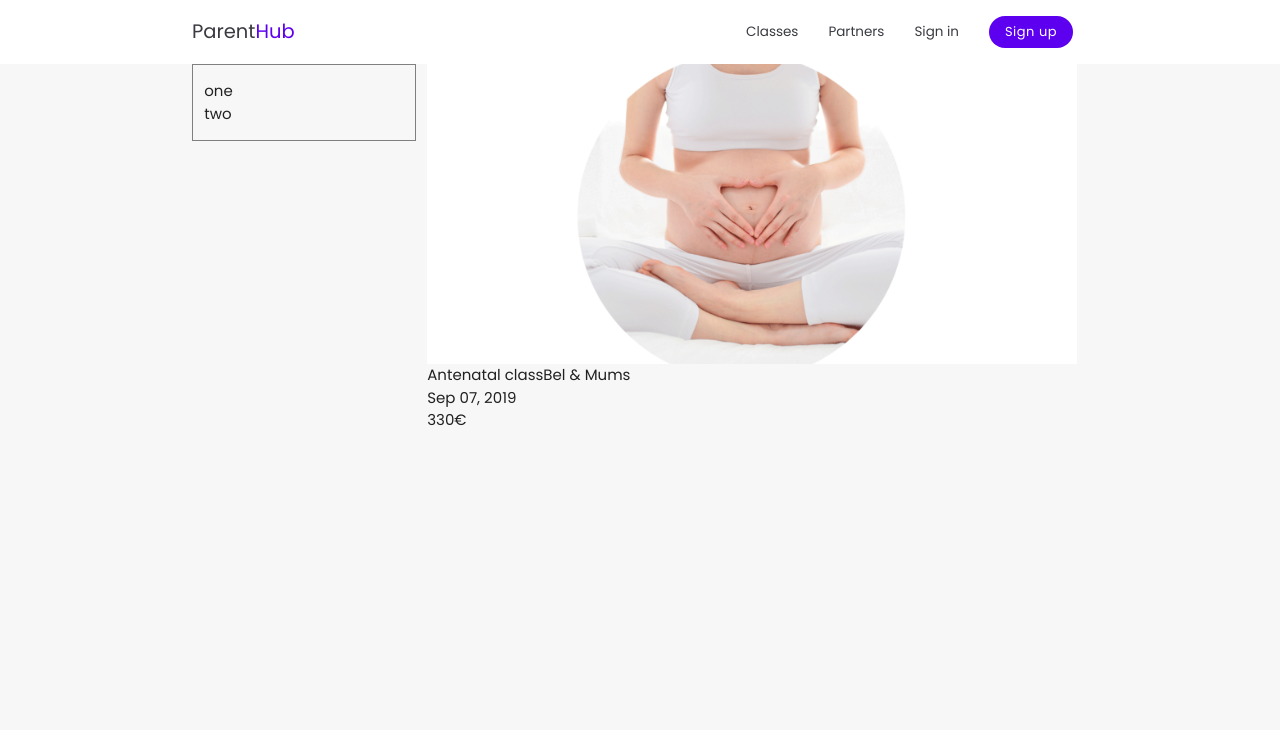
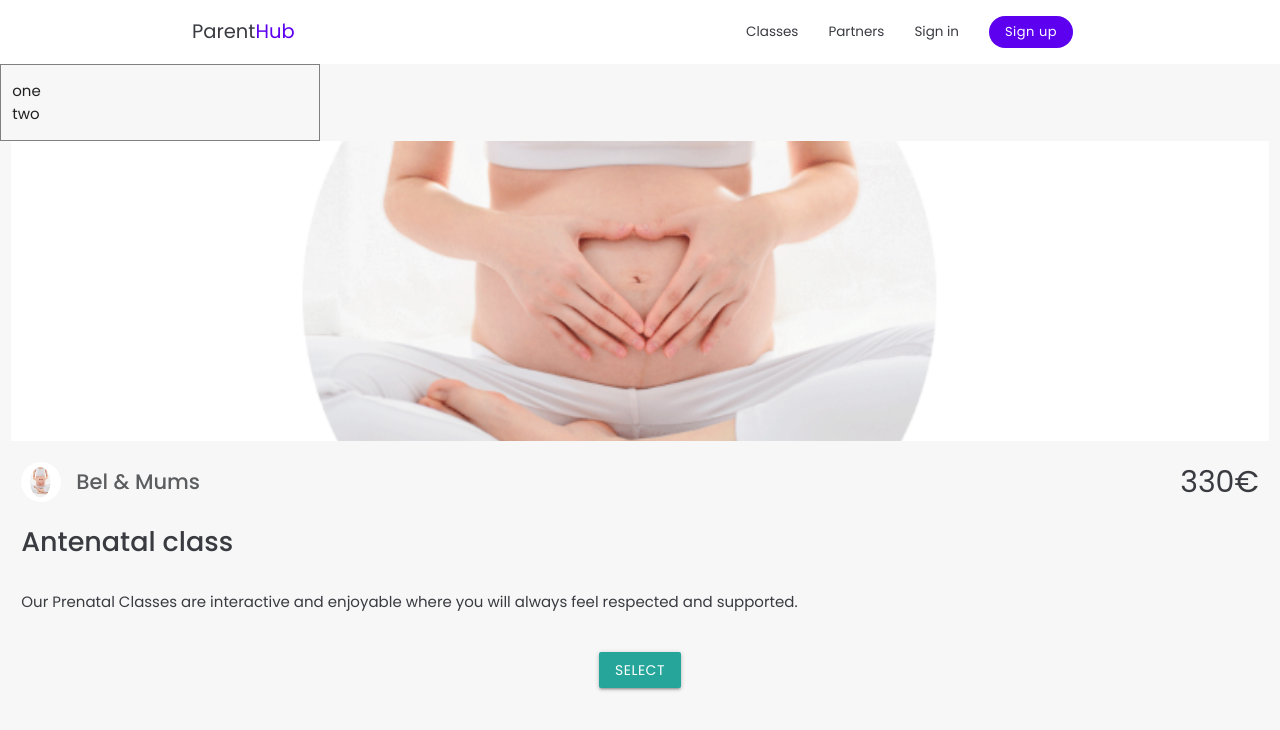
Before and after one commit to samheyman/parentica, a React (Create React App) app: page /classes/0 in a window 1280 px wide. Shown: the top 730 px of the page. Built offline with nearby package versions, Linux system fonts and the light colour scheme.

Commit message:
Style the class details page and add link to class

```diff
--- a/src/components/ClassDetails.js
+++ b/src/components/ClassDetails.js
@@ -25,30 +25,41 @@ class ClassDetails extends Component {
 
                 <DesktopHeader/>
                 <div className="row">
-                    <div className="container">
+                    <div className="container class-details">
                         <div className="class-image-mobile hide-on-large-only" style={divStyle}>
                         </div>
                         <DesktopNavigation />
-                        <div className="col s12 m9 l9">
+                        <div className="col s12 m9 l9 class-details">
                             <div className="class-image hide-on-med-and-down" style={divStyle}>
                             </div>
-                            <div className="class-details">
-                                <div>
-                                    <span className="card-title">{this.props.selectedClass.className}</span>
-                                    <span className="card-subtitle">{this.props.selectedClass.companyName}</span>
-                                </div>
-                                <div className="card-footer">
-                                    <div className="datetime">
+                            <div className="header">
+                                <div className="header-top">
+                                    <div className="company">
+                                        <img class="logo" src={`../${this.props.selectedClass.image}`}></img>
                                         <span>
-                                        {new Intl.DateTimeFormat('en-US', { year: 'numeric', month: 'short', day: '2-digit'}).format(new Date(Date.parse(this.props.selectedClass.date)))}
-                                        {/* {classEntry.date} */}
+                                        {this.props.selectedClass.companyName}
                                         </span>
                                     </div>
                                     <div className="price">
                                         <span>{this.props.selectedClass.price}€</span>
                                     </div>
                                 </div>
+                                <div className="header-bottom">
+                                    <span className="title">{this.props.selectedClass.className}</span>
+                                </div>
                             </div>
+                            <div className="card-tabs">
+                                <p className="description">{this.props.selectedClass.description}</p>
+                            </div>
+                            <div className="actions">
+                                <a class="waves-effect waves-light btn"
+                                   href={`${this.props.selectedClass.url}`}
+                                   rel="nofollow"
+                                   target="_blank">
+                                Select
+                                </a>
+                            </div>
+
                         </div>
                     </div>
                 </div>
--- a/src/components/Header/MobileBackHeader.js
+++ b/src/components/Header/MobileBackHeader.js
@@ -4,15 +4,15 @@ import { NavLink } from 'react-router-dom';
 const MobileBackHeader = (props) => {
     return(
         <header className="hide-on-large-only mobile-back-header">
-            <div className="container">
-                <nav>
-                    <div className="nav-wrapper">
+            {/* <div className="container"> */}
+                {/* <nav> */}
+                    <div className="">
                         <NavLink to={props.link}>
                             <i className="material-icons">arrow_back</i>
                         </NavLink>
                     </div>
-                </nav>
-            </div>
+                {/* </nav> */}
+            {/* </div> */}
         </header>
     );
 }
--- a/src/shared/classes.js
+++ b/src/shared/classes.js
@@ -14,6 +14,7 @@ export const CLASSES = [
         price: 330,
         language: 'English',
         featured: true,
+        description: "Our Prenatal Classes are interactive and enjoyable where you will always feel respected and supported."
     },
     {
         id: 100,
@@ -30,6 +31,7 @@ export const CLASSES = [
         price: 330,
         language: 'English',
         featured: true,
+        description: "Our Prenatal Classes are interactive and enjoyable where you will always feel respected and supported."
     },
     {
         id: 0,
@@ -46,6 +48,7 @@ export const CLASSES = [
         price: 330,
         language: 'Spanish',
         featured: true,
+        description: "Our Prenatal Classes are interactive and enjoyable where you will always feel respected and supported."
     },
     {
         id: 1,
@@ -58,8 +61,9 @@ export const CLASSES = [
         image: 'images/baby.png',
         companyName: 'Bel & Mums',
         label: 'New',
-        price: 300,
-        featured: false
+        price: 330,
+        featured: false,
+        description: "Our Prenatal Classes are interactive and enjoyable where you will always feel respected and supported."
     },
     {
         id: 2,
@@ -74,7 +78,8 @@ export const CLASSES = [
         companyName: 'Go Fit',
         label: 'New',
         price: 100,
-        featured: false
+        featured: false,
+        description: "Our Prenatal Classes are interactive and enjoyable where you will always feel respected and supported."
     },
     {
         id: 3,
@@ -89,7 +94,8 @@ export const CLASSES = [
         companyName: 'El Rincon De Mindfulness',
         label: 'New',
         price: 100,
-        featured: false
+        featured: false,
+        description: "Our Prenatal Classes are interactive and enjoyable where you will always feel respected and supported."
     },
     {
         id: 4,
@@ -106,7 +112,8 @@ export const CLASSES = [
         price: 60,
         language: 'English',
         spacesLeft: 0,
-        featured: false
+        featured: false,
+        description: "Our Prenatal Classes are interactive and enjoyable where you will always feel respected and supported."
     },
     {
         id: 5,
@@ -123,7 +130,8 @@ export const CLASSES = [
         price: 60,
         language: 'English',
         spacesLeft: 5,
-        featured: false
+        featured: false,
+        description: "Our Prenatal Classes are interactive and enjoyable where you will always feel respected and supported."
     },
     {
         id: 6,
@@ -140,6 +148,7 @@ export const CLASSES = [
         price: 60,
         language: 'English',
         spacesLeft: 5,
-        featured: false
+        featured: false,
+        description: "Our Prenatal Classes are interactive and enjoyable where you will always feel respected and supported."
     },
 ];
--- a/src/styles/layout/_header.scss
+++ b/src/styles/layout/_header.scss
@@ -68,22 +68,29 @@ header {
 }
 
 .mobile-back-header {
+    position: absolute;
+    top: 0;
+    left: 0;
     height: $navigation-height;
     background-color: transparent;
-    vertical-align: middle;
+    display : flex;
+    align-items : center;
 
-    nav, .nav-wrapper {
-        background-color: transparent;
+    div {
+        height: $navigation-height;
+        display : flex;
+        align-items : center;
     }
 
     a {
         color: inherit;
-        float: left;
-        position: relative;
-        z-index: 1;
         margin: 0 18px !important;
+        height: $navigation-height;
 
         i {
+            height: $navigation-height;
+            display : flex;
+            align-items : center;
             font-size: 30px;
         }
     }
--- a/src/styles/pages/_classes.scss
+++ b/src/styles/pages/_classes.scss
@@ -81,16 +81,93 @@
     }
 }
 
-.class-image {
-    height: 300px;
+.class-image-mobile {
+    // position: relative;
+    // top: $navigation-height * -1;
+    height: 250px;
     background: no-repeat center/cover;
+}
+
+.class-details {
+    width: 100% !important;
+
+    .class-image {
+        height: 300px;
+        background: no-repeat center/cover;
+        width: 100%;
+    }
+
+    .header {
+        margin: 20px 10px 0 10px;
+
+        .header-top {
+            display: flex;
+            flex-direction: row;
+            justify-content: space-between;
+            align-content: center;
+            // height: 70px;
+
+            .logo {
+                height: 40px;
+                width: 40px;
+                border-radius: 50%;
+                margin-right: 15px;
+            }
+
+            .company {
+                display: flex;
+                flex-direction: row;
+                align-items: center;
+                color: $font-pale;
+                font-size: 1.4em;
+                font-weight: 500;
+                margin-bottom: 0px;
+                line-height: 1.4em;
+            }
+
+            .price {
+                display: flex;
+                flex-direction: row;
+                align-items: center;
+                color: $font-dark;
+                font-size: 2em;
+                line-height: 1.4em;
+            }
+
+        }
+
+        .header-bottom {
+            display: flex;
+            flex-direction: row;
+            justify-content: space-between;
+            align-content: center;
+            padding-top: 20px;
+
+            .title {
+                color: $font-dark;
+                font-size: 1.8em;
+                line-height: 1.4em;
+                font-weight: 500;
+            }
+        }
+    }
+
+    .card-tabs {
+        margin: 5px 10px;
+
+        .description {
+            color: $font-dark;
+            font-size: 1em;
+            line-height: 1.4em;
+        }
+    }
+
+    .actions {
+        margin-top: 40px;
+        display:flex;
+        flex-direction: row;
+        justify-content: center;
+    }
+
 
 }
-
-.class-image-mobile {
-    position: relative;
-    top: -64px;
-    height: 300px;
-    background: no-repeat center/cover;
-
-}
```
